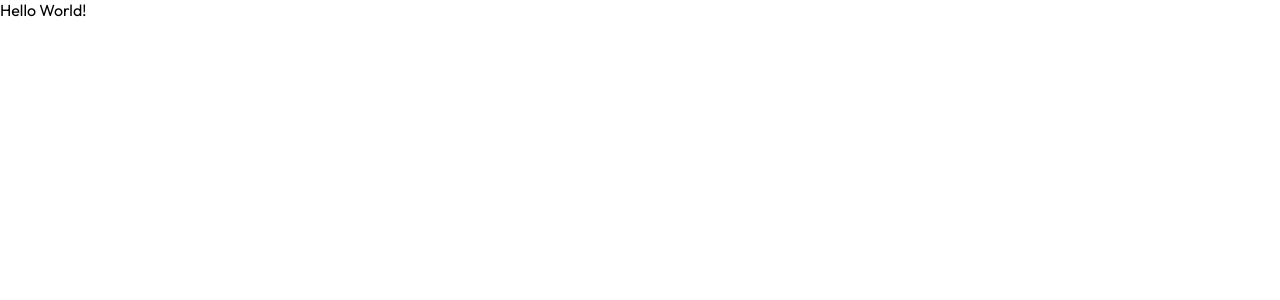
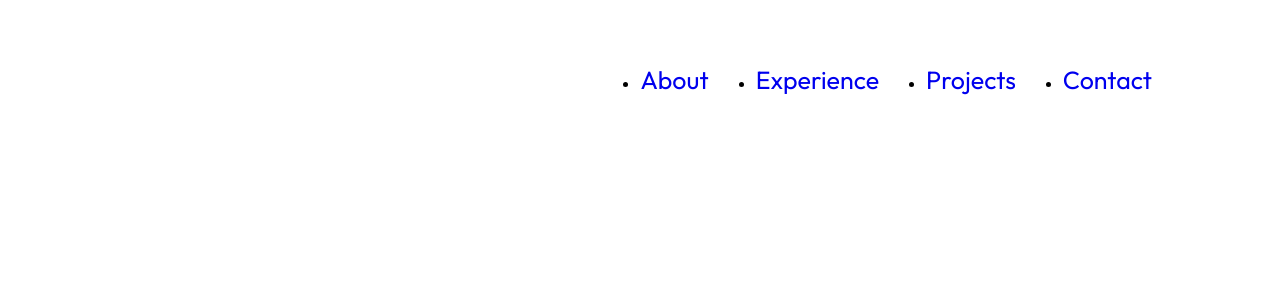
Before and after one commit to OiMickBoi/Personal-Website, a React (Vite) app in the folder react-portfolio/: page / in a window 1280 px wide. Shown: the top 300 px of the page. Built offline with nearby package versions, Linux system fonts and the light colour scheme.

Commit message:
navbar initial

```diff
--- a/react-portfolio/index.html
+++ b/react-portfolio/index.html
@@ -2,7 +2,7 @@
 <html lang="en">
   <head>
     <meta charset="UTF-8" />
-    <link rel="icon" type="image/svg+xml" href="/vite.svg" />
+    <link rel="icon" type="image/png" href="/favicon.ico" />
     <meta name="viewport" content="width=device-width, initial-scale=1.0" />
     <title>Josh Boyle's Portfolio</title>
   </head>
--- a/react-portfolio/src/App.jsx
+++ b/react-portfolio/src/App.jsx
@@ -1,8 +1,13 @@
 import styles from "./App.module.css"
+import { NavBar } from "./components/NavBar/Navbar";
 
 function App() {
 
-  return <div>Hello World!</div>;
+  return (
+    <div className={styles.app}>
+      <NavBar />
+    </div>
+  );
 }
 
 export default App
--- a/react-portfolio/src/App.module.css
+++ b/react-portfolio/src/App.module.css
@@ -0,0 +1,7 @@
+@import "./vars.css";
+
+.App {
+  background-color: var(--color-bg);
+  width: 100%;
+  height: 100%;
+}
--- /dev/null
+++ b/react-portfolio/src/components/NavBar/Navbar.jsx
@@ -0,0 +1,16 @@
+import React from "react";
+import styles from "./Navbar.module.css";
+
+export const NavBar = () => {
+  return <nav className={styles.navbar}>
+      <a className={styles.title} href="/">Portfolio</a>
+      <div className={styles.menu}>
+        <ul className={styles.menuItems}>
+          <li><a href="#about">About</a></li>
+          <li><a href="#experience">Experience</a></li>
+          <li><a href="#projects">Projects</a></li>
+          <li><a href="#contact">Contact</a></li>
+        </ul>
+      </div>
+    </nav>;
+};
--- /dev/null
+++ b/react-portfolio/src/components/NavBar/Navbar.module.css
@@ -0,0 +1,34 @@
+@import "../../vars.css";
+
+.navbar {
+  position: relative;
+  display: flex;
+  align-items: center;
+  justify-content: space-between;
+  padding-top: 61px;
+  z-index: 2;
+  margin: 0 10%;
+}
+
+.title {
+  font-size: 30px;
+  font-weight: 600;
+  text-decoration: none;
+  color: var(--color-text);
+}
+
+.menu {
+  display: flex;
+}
+
+.menuItems {
+  display: flex;
+  gap: 47px;
+}
+
+.menuItems a {
+  font-size: 25px;
+  color: val(--color-text);
+  text-decoration: none;
+
+}
--- /dev/null
+++ b/react-portfolio/src/utils.js
@@ -0,0 +1,3 @@
+export const getImageUrl = (path) => {
+  return new URL(`assets/$(path)`, import.meta.url).href;
+};
```
